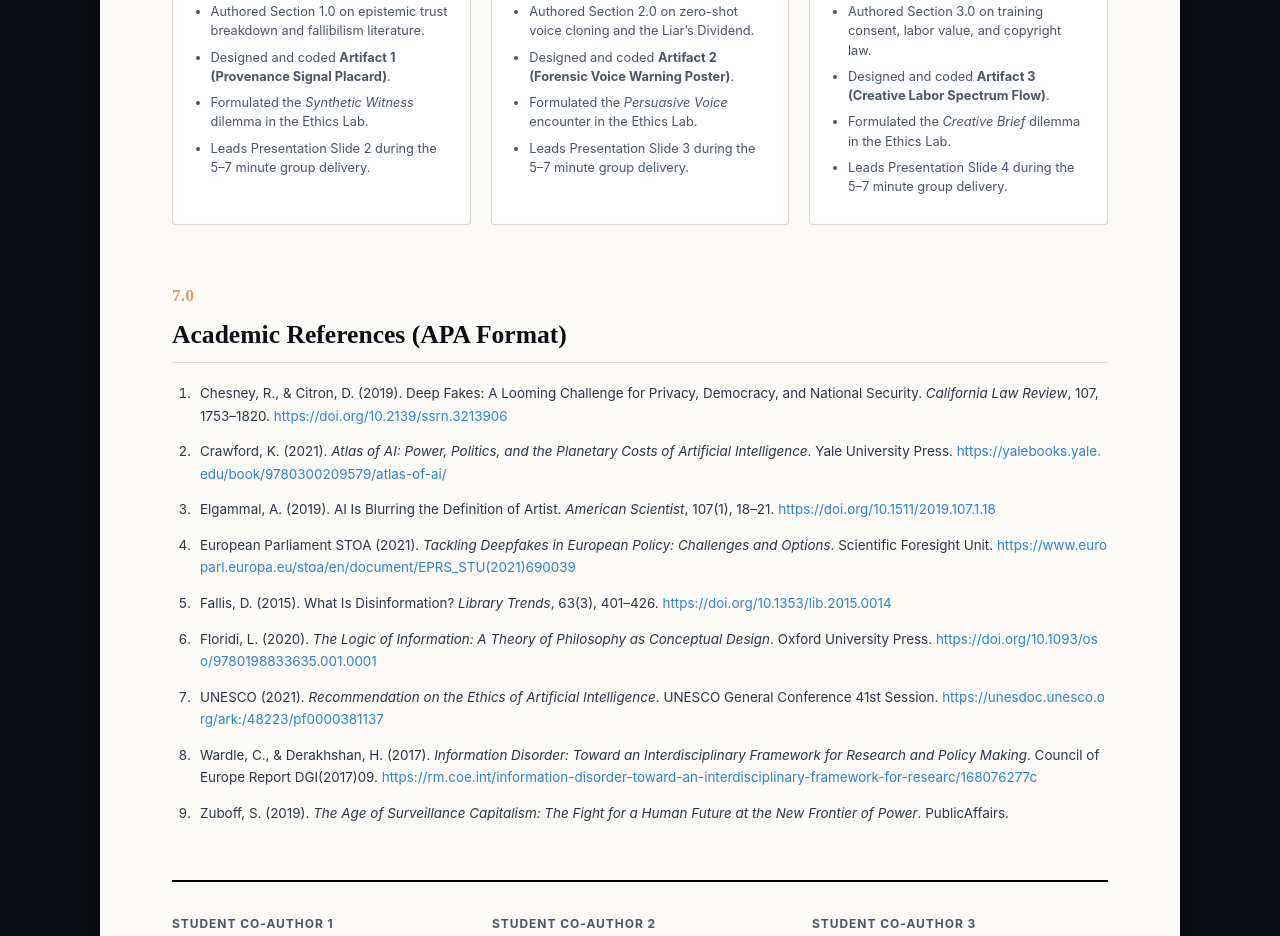
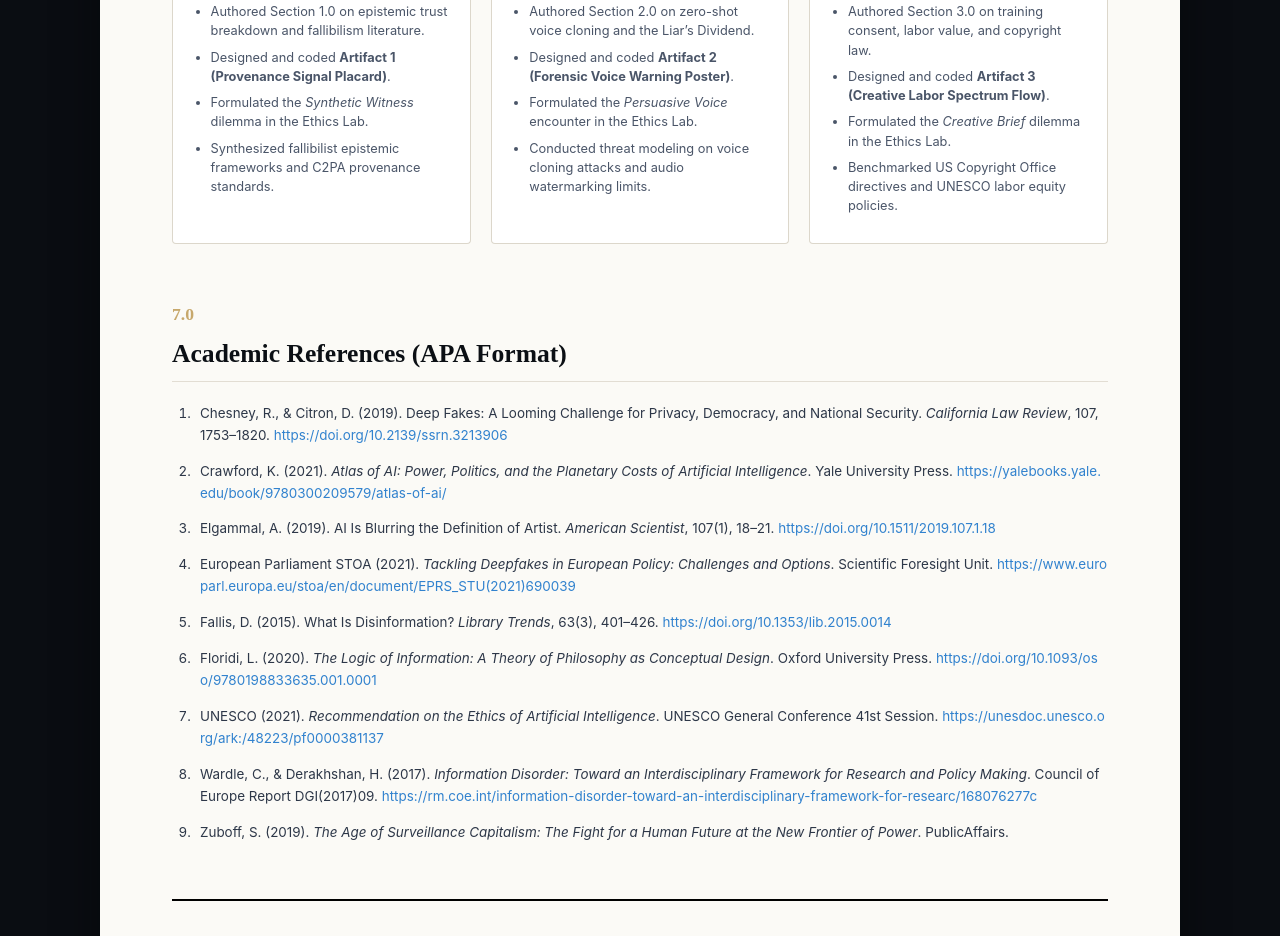
Before and after one commit to SurajAd57/Ai-Ethics-Portfolio, an Angular app: page /analysis in a window 1280 px wide. Shown: the part 4320-5256 px from the top of the page. Built offline with nearby package versions, Linux system fonts and the light colour scheme.

Commit message:
feat: implement home and portfolio page components with ethical framework and project structure views

```diff
--- a/src/app/pages/ethical-analysis/ethical-analysis-page.html
+++ b/src/app/pages/ethical-analysis/ethical-analysis-page.html
@@ -237,7 +237,7 @@
             <li>Authored Section 1.0 on epistemic trust breakdown and fallibilism literature.</li>
             <li>Designed and coded <strong>Artifact 1 (Provenance Signal Placard)</strong>.</li>
             <li>Formulated the <em>Synthetic Witness</em> dilemma in the Ethics Lab.</li>
-            <li>Leads Presentation Slide 2 during the 5–7 minute group delivery.</li>
+            <li>Synthesized fallibilist epistemic frameworks and C2PA provenance standards.</li>
           </ul>
         </div>
 
@@ -251,7 +251,7 @@
             <li>Authored Section 2.0 on zero-shot voice cloning and the Liar’s Dividend.</li>
             <li>Designed and coded <strong>Artifact 2 (Forensic Voice Warning Poster)</strong>.</li>
             <li>Formulated the <em>Persuasive Voice</em> encounter in the Ethics Lab.</li>
-            <li>Leads Presentation Slide 3 during the 5–7 minute group delivery.</li>
+            <li>Conducted threat modeling on voice cloning attacks and audio watermarking limits.</li>
           </ul>
         </div>
 
@@ -265,7 +265,7 @@
             <li>Authored Section 3.0 on training consent, labor value, and copyright law.</li>
             <li>Designed and coded <strong>Artifact 3 (Creative Labor Spectrum Flow)</strong>.</li>
             <li>Formulated the <em>Creative Brief</em> dilemma in the Ethics Lab.</li>
-            <li>Leads Presentation Slide 4 during the 5–7 minute group delivery.</li>
+            <li>Benchmarked US Copyright Office directives and UNESCO labor equity policies.</li>
           </ul>
         </div>
       </div>
--- a/src/app/pages/home/home.html
+++ b/src/app/pages/home/home.html
@@ -52,7 +52,7 @@
   </section>
 
   <section class="overview section-band" aria-labelledby="overview-title">
-    <div class="section-intro-row"><app-section-heading eyebrow="The portfolio" title="A field guide for thinking" description="Move from questions to encounters, from creative work to responsible practice, and from reflection to evidence." /><span class="section-count" aria-hidden="true">06 / 06</span></div>
+    <div class="section-intro-row"><app-section-heading eyebrow="The portfolio" title="A field guide for thinking" description="Move from questions to encounters, from creative work to responsible practice, and from reflection to evidence." /><span class="section-count" aria-hidden="true">05 / 05</span></div>
     <div class="overview-grid">
       @for (item of previews; track item.number) { <a class="overview-card" [routerLink]="item.route"><span>{{ item.number }}</span><div><h3>{{ item.title }}</h3><p>{{ item.text }}</p></div><b aria-hidden="true">↗</b></a> }
     </div>
@@ -120,7 +120,7 @@
     <div class="team-heading">
       <p class="eyebrow">A shared inquiry · Equal Team Participation</p>
       <h2 id="team-title">The student team<br /><span>behind the questions.</span></h2>
-      <p class="section-copy">Each team member assumed individual responsibility for the research, case studies, creative artifact development, and presentation segment for one distinct Unit-5 domain.</p>
+      <p class="section-copy">Each team member assumed individual responsibility for the research, case studies, creative artifact development, and case analysis for one distinct Unit-5 domain.</p>
     </div>
     <div class="team-list">
       @for (member of team; track member.name; let index = $index) {
--- a/src/app/pages/home/home.ts
+++ b/src/app/pages/home/home.ts
@@ -58,8 +58,7 @@ export class Home {
     { number: '02', title: 'Ethics Lab', text: 'Interactive encounters testing ethical judgment under pressure.', route: '/ethics-lab' },
     { number: '03', title: 'Creative Artifacts', text: 'Visual objects, awareness posters and forensic signals.', route: '/artifacts' },
     { number: '04', title: 'Ethical Analysis (2-3p)', text: 'Formal academic whitepaper deliverable with multi-framework evaluation.', route: '/analysis' },
-    { number: '05', title: 'Presentation Mode (5-7m)', text: 'Structured full-screen deck with live timer and member speaker notes.', route: '/presentation' },
-    { number: '06', title: 'Responsible AI & Reflection', text: 'Principles, limitations, verification protocol and team reflections.', route: '/responsible-ai' },
+    { number: '05', title: 'Responsible AI & Reflection', text: 'Principles, limitations, verification protocol and team reflections.', route: '/responsible-ai' },
   ];
 
   protected readonly labEncounters: readonly PreviewItem[] = [
@@ -73,19 +72,19 @@ export class Home {
       name: 'Team Member 1',
       role: 'Epistemic Trust & Media Lead',
       topic: 'Topic 01: Synthetic Reality & Epistemic Risk',
-      contribution: 'Researched fallibilist epistemology (Floridi & Fallis), designed C2PA Provenance Placard artifact, and leads presentation opening & Slide 2.',
+      contribution: 'Researched fallibilist epistemology (Floridi & Fallis), designed C2PA Provenance Placard artifact, and led Section 1.0 philosophical formulation.',
     },
     {
       name: 'Team Member 2',
       role: 'Biometric Forensics & Influence Lead',
       topic: 'Topic 02: Misinformation, Deepfakes & Persuasion',
-      contribution: 'Analyzed zero-shot voice cloning vectors and the Liar’s Dividend, designed Forensic Audio Warning Poster, and leads presentation Slide 3.',
+      contribution: 'Analyzed zero-shot voice cloning vectors and the Liar’s Dividend, designed Forensic Audio Warning Poster, and led Section 2.0 deception taxonomy.',
     },
     {
       name: 'Team Member 3',
       role: 'Intellectual Labor & Authorship Lead',
       topic: 'Topic 03: Authorship, Creativity & Labor',
-      contribution: 'Evaluated training data consent and copyright boundaries (UNESCO & US Copyright Office), designed Authorship Spectrum Flow, and leads presentation Slide 4.',
+      contribution: 'Evaluated training data consent and copyright boundaries (UNESCO & US Copyright Office), designed Authorship Spectrum Flow, and led Section 3.0 labor equity analysis.',
     },
   ];
 }
```
Also changed, not shown: src/app/pages/portfolio-page/portfolio-page.html (+2 -2 lines).
